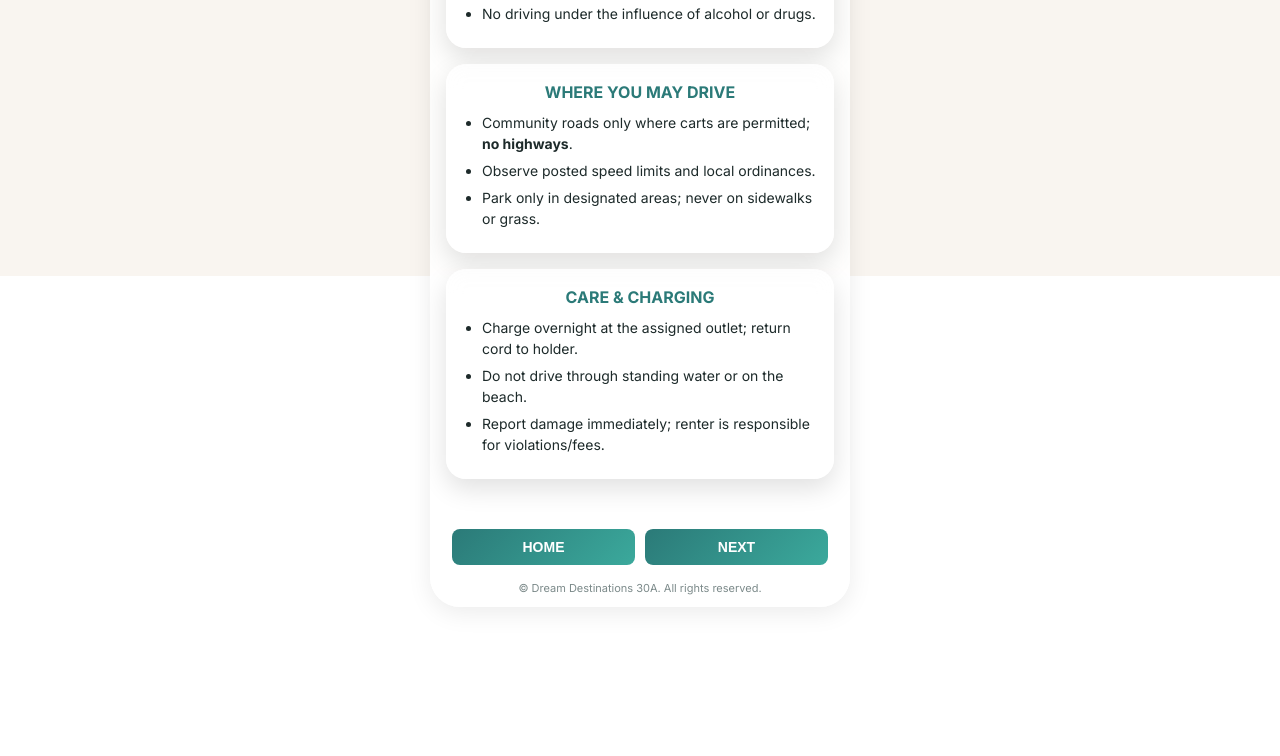
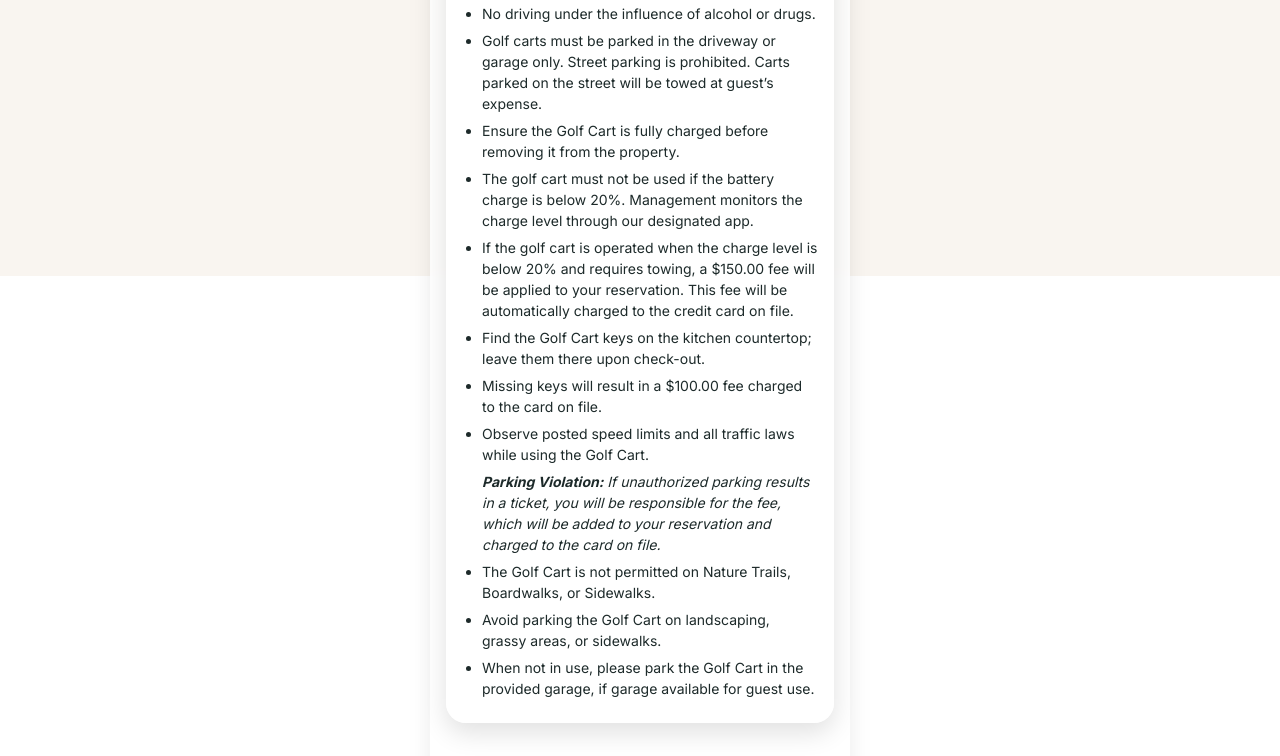
Before and after one commit to BugSquashQueen/qr-code-project, a plain HTML site: page golfcart-rules.html in a window 1280 px wide. Shown: the part 524-1280 px from the top of the page. Before the commit the page ends 1151 px from the top, so only its background shows below. Drawn offline with Linux system fonts and the light colour scheme.

Commit message:
Update Dream Destinations pages

```diff
--- a/golfcart-rules.html
+++ b/golfcart-rules.html
@@ -165,7 +165,7 @@ ul.points li { margin: 6px 0; }
     </header>
 
     <div class="hero">
-      <img class="hero-bg" src="images/golfcart-hero.jpg" alt="Golf Carts">
+      <img class="hero-bg" src="pexels-tombrand-1630037.jpg" alt="">
       <div class="overlay"></div>
       <div class="hero-text"><h2>Golf Cart Rules</h2></div>
     </div>
@@ -174,29 +174,27 @@ ul.points li { margin: 6px 0; }
       <section class="card">
         <h2 class="section-title">USE & ELIGIBILITY</h2>
         <ul class="points">
-          <li>Driver must be <strong>25+</strong> with a valid driver’s license.</li>
+          <li>Driver must be <strong>21+</strong> with a valid driver’s license.</li>
           <li>Seatbelts required where equipped; max passengers = number of seats.</li>
           <li>No driving under the influence of alcohol or drugs.</li>
+          <li>Golf carts must be parked in the driveway or garage only. Street parking is prohibited. Carts parked on the street will be towed at guest’s expense.</li>
+          <li>Ensure the Golf Cart is fully charged before removing it from the property.</li>
+          <li>The golf cart must not be used if the battery charge is below 20%. Management monitors the charge level through our designated app.</li>
+          <li>If the golf cart is operated when the charge level is below 20% and requires towing, a $150.00 fee will be applied to your reservation. This fee will be automatically charged to the credit card on file.</li>
+          <li>Find the Golf Cart keys on the kitchen countertop; leave them there upon check-out.</li>
+          <li>Missing keys will result in a $100.00 fee charged to the card on file.</li>
+          <li>Observe posted speed limits and all traffic laws while using the Golf Cart.</li>
+          <i><strong>Parking Violation:</strong> If unauthorized parking results in a ticket, you will be responsible for the fee, which will be added to your reservation and charged to the card on file.</i>
+          <li>The Golf Cart is not permitted on Nature Trails, Boardwalks, or Sidewalks.</li>
+          <li>Avoid parking the Golf Cart on landscaping, grassy areas, or sidewalks.</li>
+          <li>When not in use, please park the Golf Cart in the provided garage, if garage available for guest use.</li>
+
         </ul>
       </section>
 
-      <section class="card">
-        <h2 class="section-title">WHERE YOU MAY DRIVE</h2>
-        <ul class="points">
-          <li>Community roads only where carts are permitted; <strong>no highways</strong>.</li>
-          <li>Observe posted speed limits and local ordinances.</li>
-          <li>Park only in designated areas; never on sidewalks or grass.</li>
-        </ul>
-      </section>
 
-      <section class="card">
-        <h2 class="section-title">CARE & CHARGING</h2>
-        <ul class="points">
-          <li>Charge overnight at the assigned outlet; return cord to holder.</li>
-          <li>Do not drive through standing water or on the beach.</li>
-          <li>Report damage immediately; renter is responsible for violations/fees.</li>
-        </ul>
-      </section>
+
+
     </div>
 
     <div class="footer">
```
Also changed, not shown: house-rules.html (+27 -4 lines), Screenshot 2025-11-02 162143.png (added), Screenshot 2025-11-02 162247.png (added), 1 other file.
